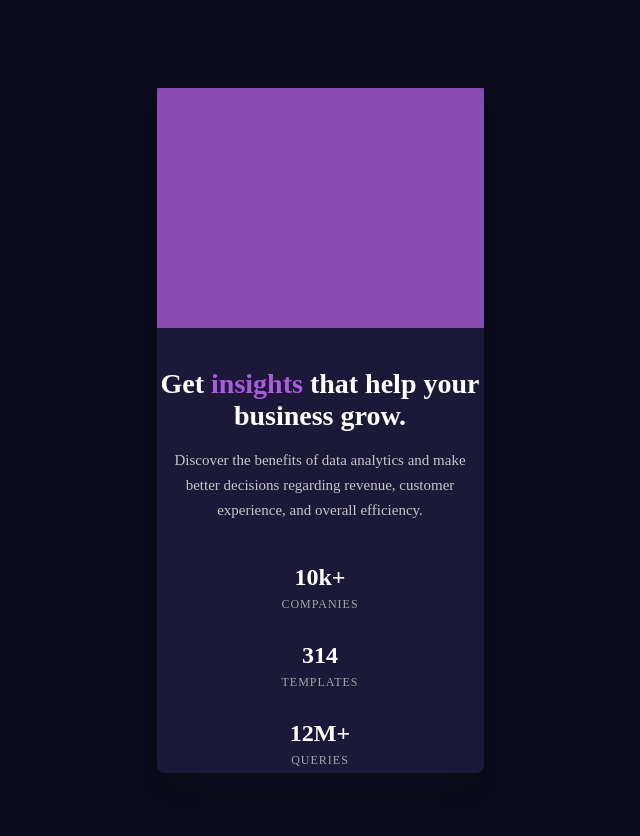
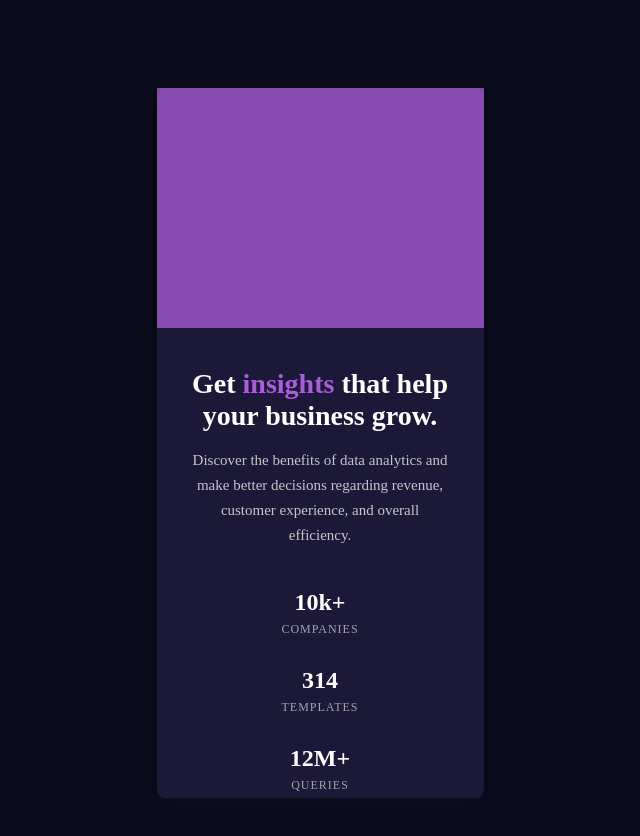
Before and after one commit to WillianAmorim/Componente-cartao-visualizacao, a plain HTML site: page index.html in a window 1280 px wide. Shown: the whole page, without its empty margins (320-960 px from the left). Drawn offline with Linux system fonts and the light colour scheme.

Commit message:
add width em h1 e p

```diff
--- a/style.css
+++ b/style.css
@@ -38,6 +38,7 @@ section {
 }
 
 section > h1 {
+  width: 264px;
   font-weight: 700;
   font-size: 28px;
   line-height: 32px;
@@ -50,6 +51,7 @@ span {
 }
 
 section > p {
+  width: 264px;
   margin-top: 16px;
   font-weight: 400;
   font-size: 15px;
```
